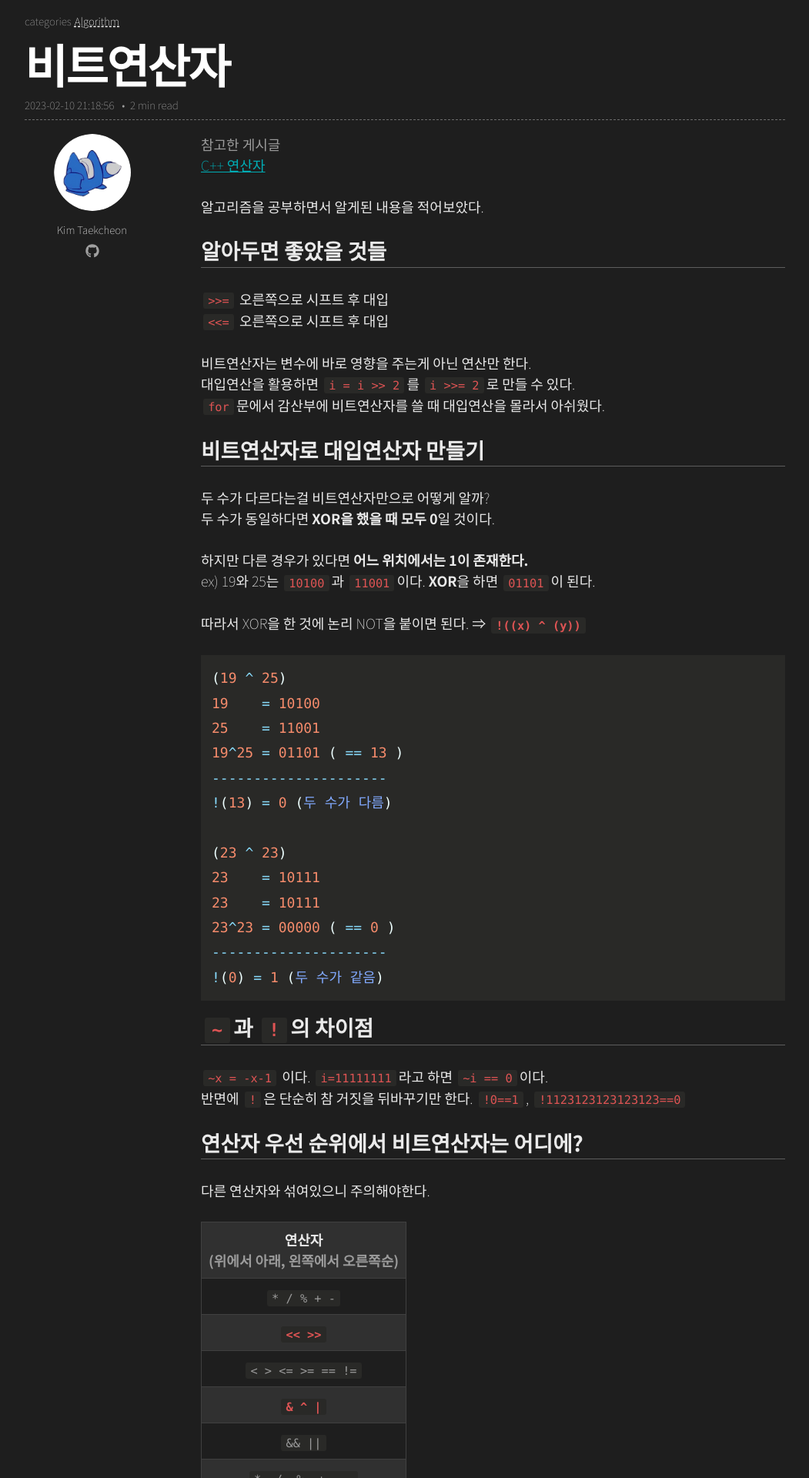
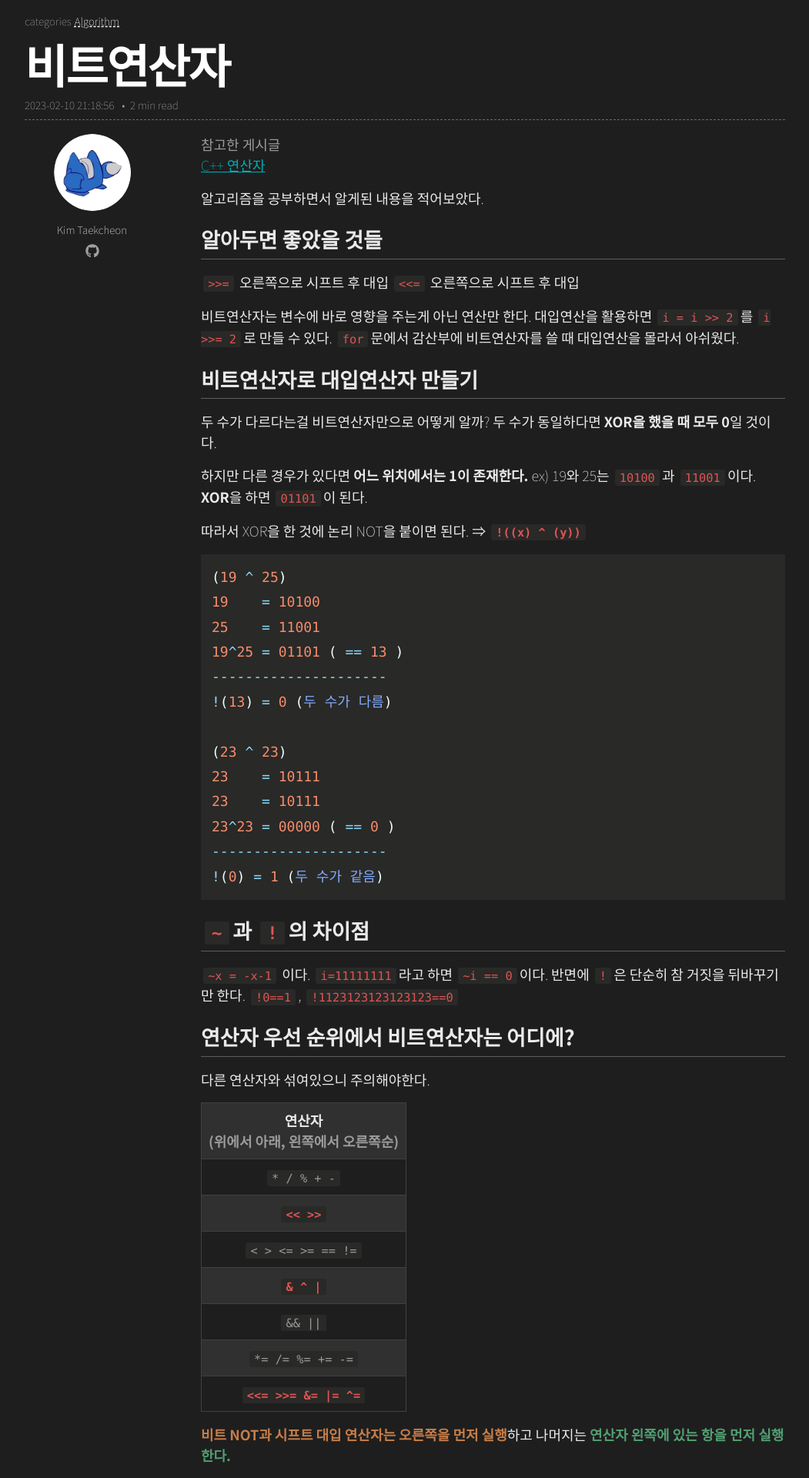
Before and after one commit to 10cheon00/-deprecated-10cheon00.github.io, a Jekyll site: the page built from _posts/2023-02-08-비트연산자.md, in a window 1280 px wide. Shown: the part 444-2364 px from the top of the page at 77% size, without its empty margins (114-1165 px from the left). Built offline with Jekyll 4.4.1, drawn with Linux system fonts in a browser that asks for light colours; nearby versions of some CDN libraries.

Commit message:
feat: modify element's css properties for layout

```diff
--- a/_config.yml
+++ b/_config.yml
@@ -52,8 +52,6 @@
 feed:
   path: atom.xml
 
-kramdown:
-  hard_wrap: true
 
 # Pagination - https://jekyllrb.com/docs/pagination/
 paginate: 10
--- a/_sass/custom/_page-content.scss
+++ b/_sass/custom/_page-content.scss
@@ -1,14 +1,57 @@
 .page-content {
   h1,
-  h2,
-  h3,
-  h4,
-  h5,
-  h6 {
+  h2 {
     border-bottom: 1px solid #5d5d5d;
-    padding-bottom: 0.25rem;
+    margin-top: 24px;
+    margin-bottom: 16px;
+    padding-bottom: 0.3em;
   }
-  blockquote p {
-    margin-bottom: 0;
+
+  .e-content {
+    h1,
+    h2,
+    h3,
+    h4,
+    h5,
+    h6 {
+      margin-top: 24px;
+      margin-bottom: 16px;
+    }
+
+    h1,
+    h2 {
+      padding-bottom: 0.3em;
+      border-bottom: 1px solid #5d5d5d;
+    }
+
+    h1 {
+      font-size: 2em;
+    }
+
+    h2 {
+      font-size: 1.5em;
+    }
+
+    p,
+    ul,
+    ol,
+    table,
+    pre,
+    blockquote {
+      margin-top: 0px;
+      margin-bottom: 16px;
+    }
+
+    blockquote {
+      padding: 16px;
+    }
+
+    li {
+      margin-top: 4px;
+    }
+
+    li:first-child {
+      margin-top: 0;
+    }
   }
 }
```
